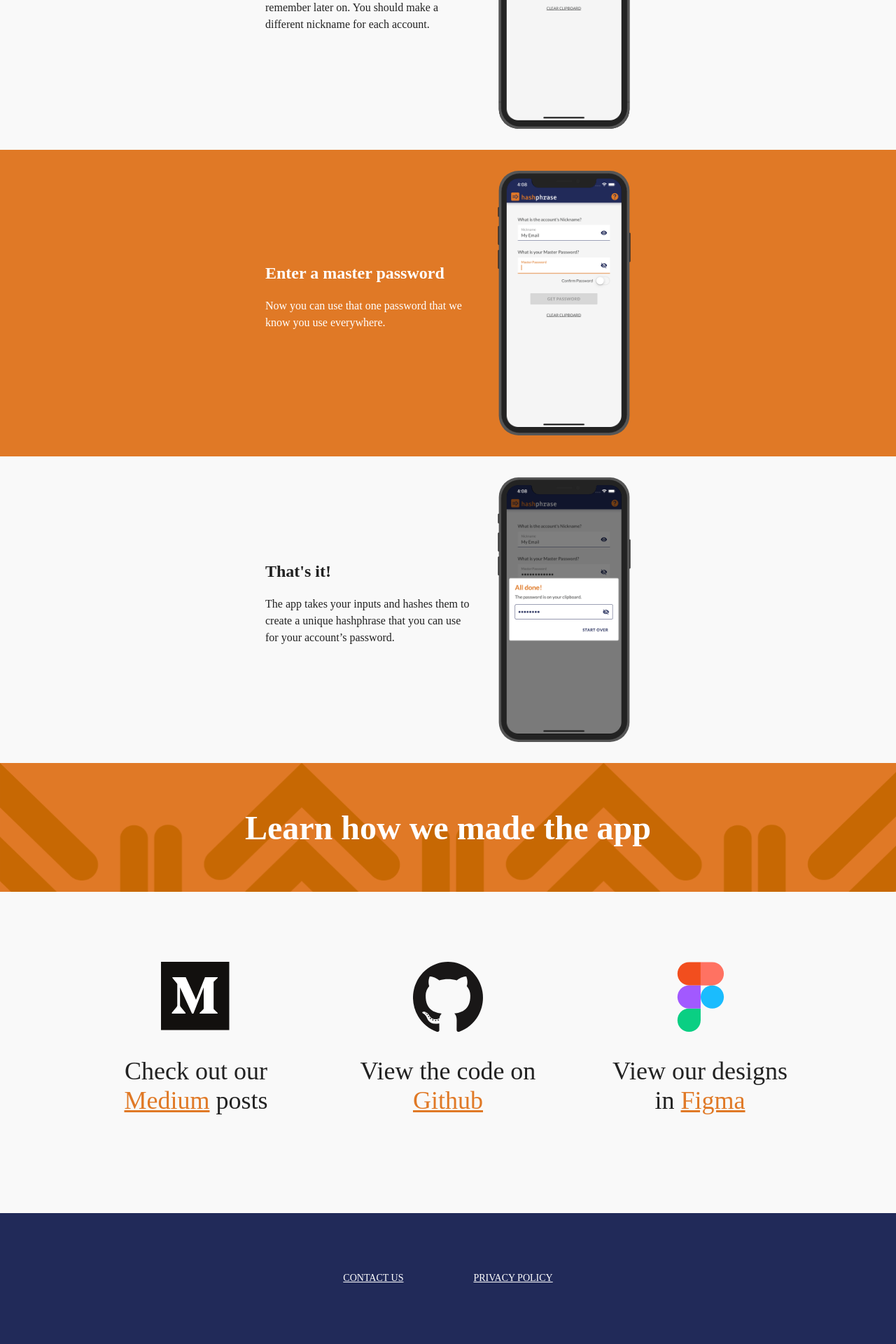
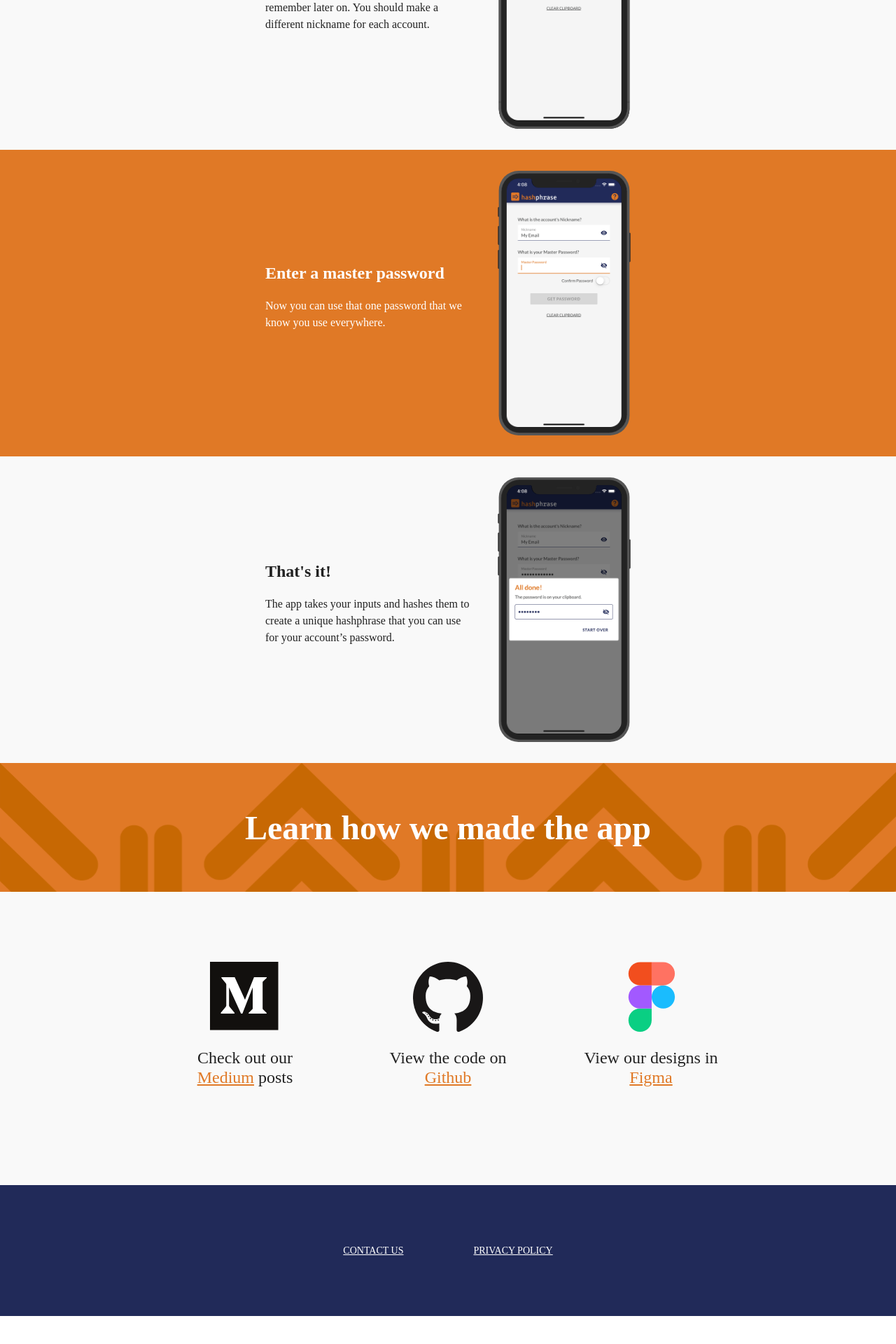
Before and after one commit to Vermonster/hashphrase, a Jekyll site: the page index.html, which Jekyll copies as it is, in a window 1280 px wide. Shown: the part 1199-3119 px from the top of the page at 70% size. Built offline with Jekyll 4.4.1, drawn with Linux system fonts in a browser that asks for light colours; some web fonts are replaced; after the commit the page ends 3079 px from its top, so only the background shows below that.

Commit message:
fix fonts and spacing

```diff
--- a/assets/css/main.scss
+++ b/assets/css/main.scss
@@ -198,20 +198,20 @@ body {
   .social-media-container {
     display: flex;
     flex-direction: row;
-    justify-content: space-around;
+    justify-content: center;
     padding: 100px;
 
     .social-media {
-      width: 280px;
+      width: 200px;
       display: flex;
       flex-direction: column;
       align-items: center;
-      margin-left: 15px;
-      margin-right: 15px;
+      margin-left: 45px;
+      margin-right: 45px;
 
       .social-media-text {
         text-align: center;
-        font-size: $font-size-h2;
+        font-size: $font-size-h3;
         color: $text-black;
         margin-bottom: 40px;
 
@@ -382,14 +382,12 @@ body {
       .social-media {
         width: 200px;
 
-
         .social-logo {
           width: 50px;
           height: 50px;
         }
 
         .social-media-text {
-          font-size: $font-size-h3;
           line-height: 1.3em;
           margin-top: 16px;
         }
```
